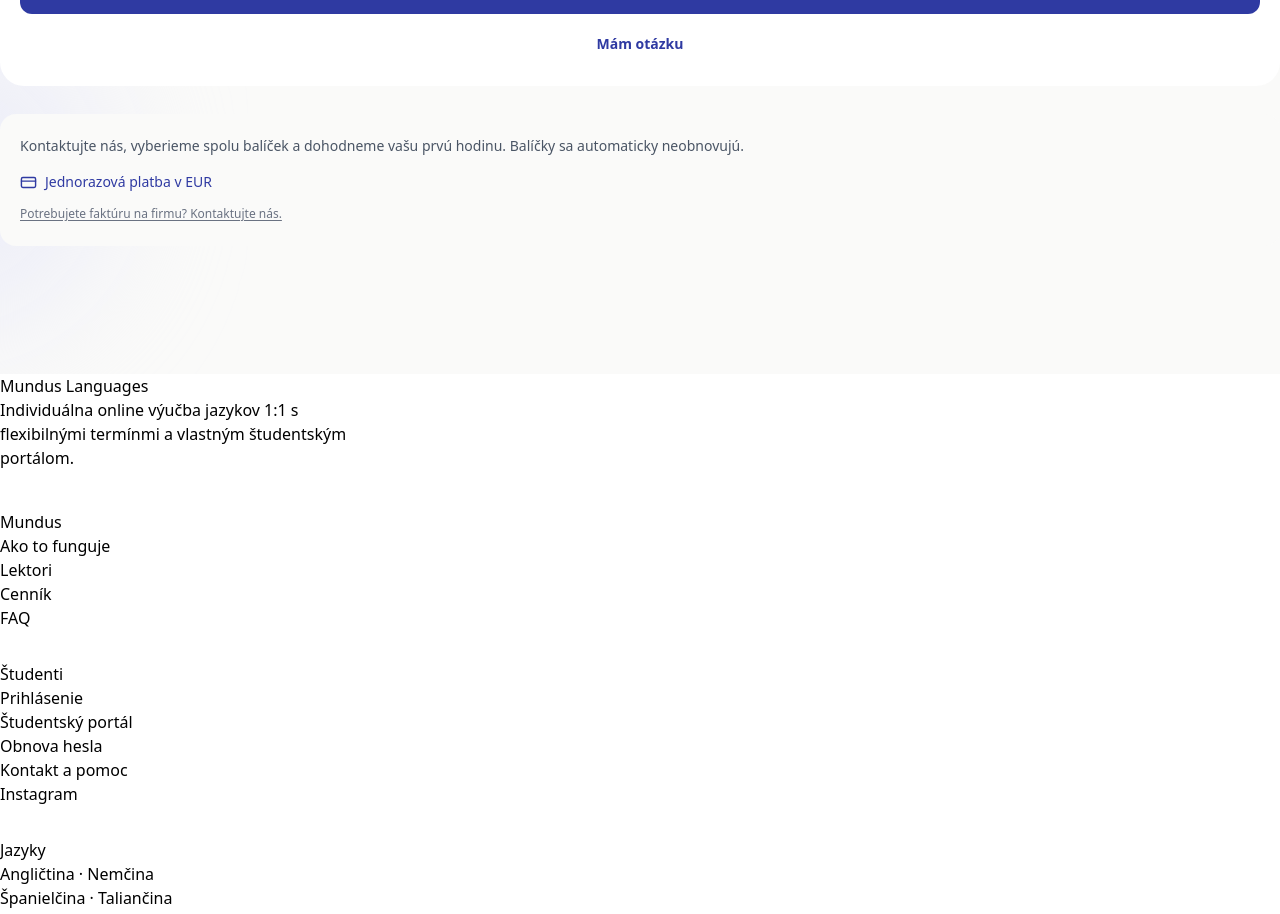
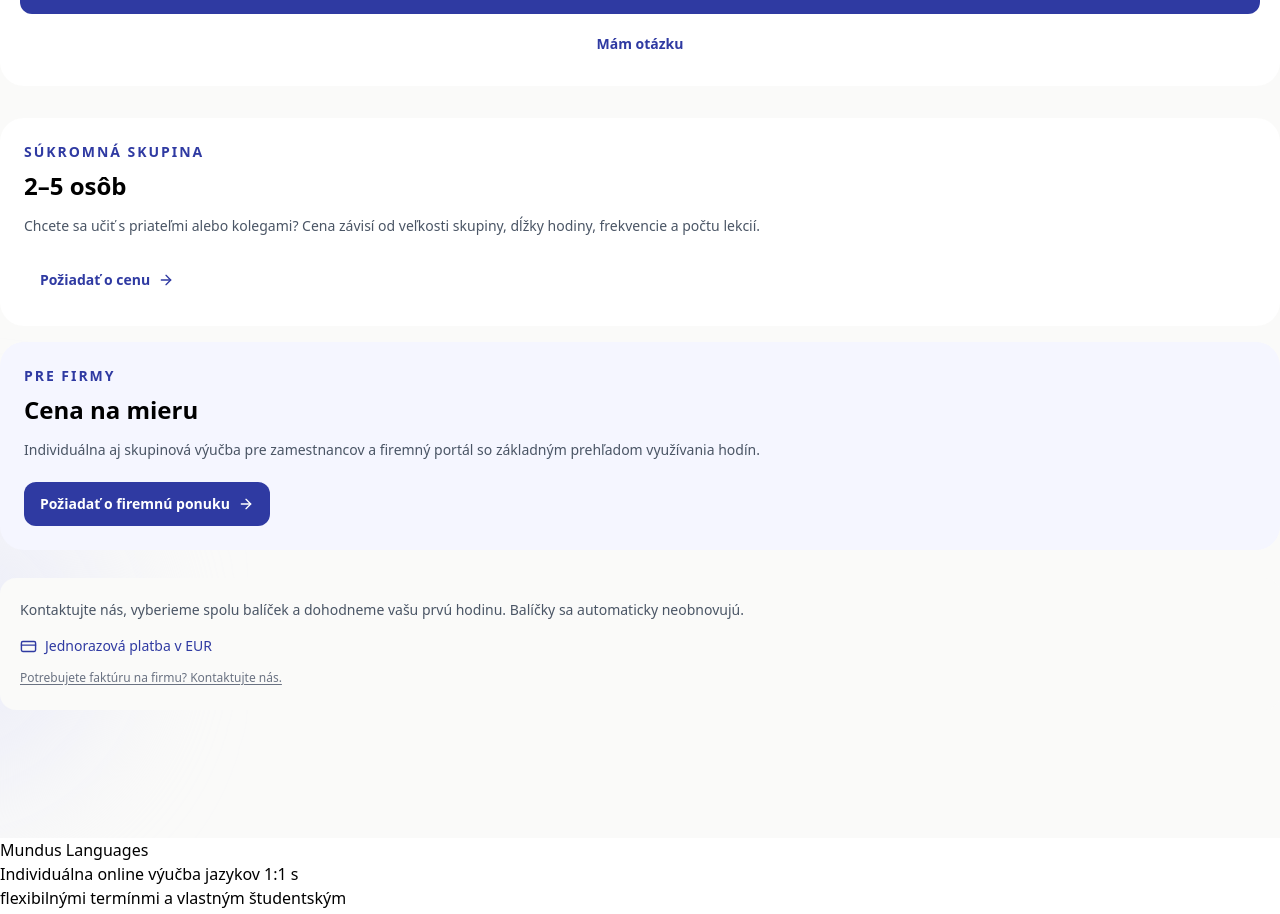
Before and after one commit to 505hits/mundus, a Next.js app: page /prices in a window 1280 px wide. Shown: the part 3582-4496 px from the top of the page. Built offline with nearby package versions, Linux system fonts and the light colour scheme; no server answers.

Commit message:
Show group and company pricing options next to individual packages

```diff
--- a/src/components/PurchasePackages.tsx
+++ b/src/components/PurchasePackages.tsx
@@ -154,6 +154,21 @@ export default function PurchasePackages({ paymentsAvailable, signupAvailable }:
         })}
       </div>
 
+      <div className="mt-8 grid gap-4 md:grid-cols-2">
+        <div className="rounded-3xl border border-[#DDE2FB] bg-white p-6">
+          <p className="text-sm font-semibold uppercase tracking-[0.14em] text-[#2F3AA2]">{sk ? "Súkromná skupina" : "Private group"}</p>
+          <h4 className="mt-2 text-2xl font-semibold">{sk ? "2–5 osôb" : "2–5 people"}</h4>
+          <p className="mt-3 text-sm leading-6 text-gray-600">{sk ? "Chcete sa učiť s priateľmi alebo kolegami? Cena závisí od veľkosti skupiny, dĺžky hodiny, frekvencie a počtu lekcií." : "Want to learn with friends or colleagues? Pricing depends on group size, lesson length, frequency and number of lessons."}</p>
+          <Link href="/group-lessons" className="mt-5 inline-flex items-center gap-2 rounded-xl border border-[#2F3AA2]/20 px-4 py-3 text-sm font-semibold text-[#2F3AA2]">{sk ? "Požiadať o cenu" : "Request group pricing"}<ArrowRight size={16}/></Link>
+        </div>
+        <div className="rounded-3xl border border-[#DDE2FB] bg-[#F5F6FF] p-6">
+          <p className="text-sm font-semibold uppercase tracking-[0.14em] text-[#2F3AA2]">{sk ? "Pre firmy" : "For companies"}</p>
+          <h4 className="mt-2 text-2xl font-semibold">{sk ? "Cena na mieru" : "Custom quote"}</h4>
+          <p className="mt-3 text-sm leading-6 text-gray-600">{sk ? "Individuálna aj skupinová výučba pre zamestnancov a firemný portál so základným prehľadom využívania hodín." : "Individual and group employee training plus a company portal with a limited overview of lesson usage."}</p>
+          <Link href="/companies" className="mt-5 inline-flex items-center gap-2 rounded-xl bg-[#2F3AA2] px-4 py-3 text-sm font-semibold text-white">{sk ? "Požiadať o firemnú ponuku" : "Request company quote"}<ArrowRight size={16}/></Link>
+        </div>
+      </div>
+
       <div className="mt-7 flex flex-col gap-3 rounded-2xl border border-[#E7E9F2] bg-[#FAFAF9] p-5 text-sm leading-6 text-gray-600 md:flex-row md:items-center md:justify-between">
         <p className="max-w-3xl">
           {paymentsAvailable
```
